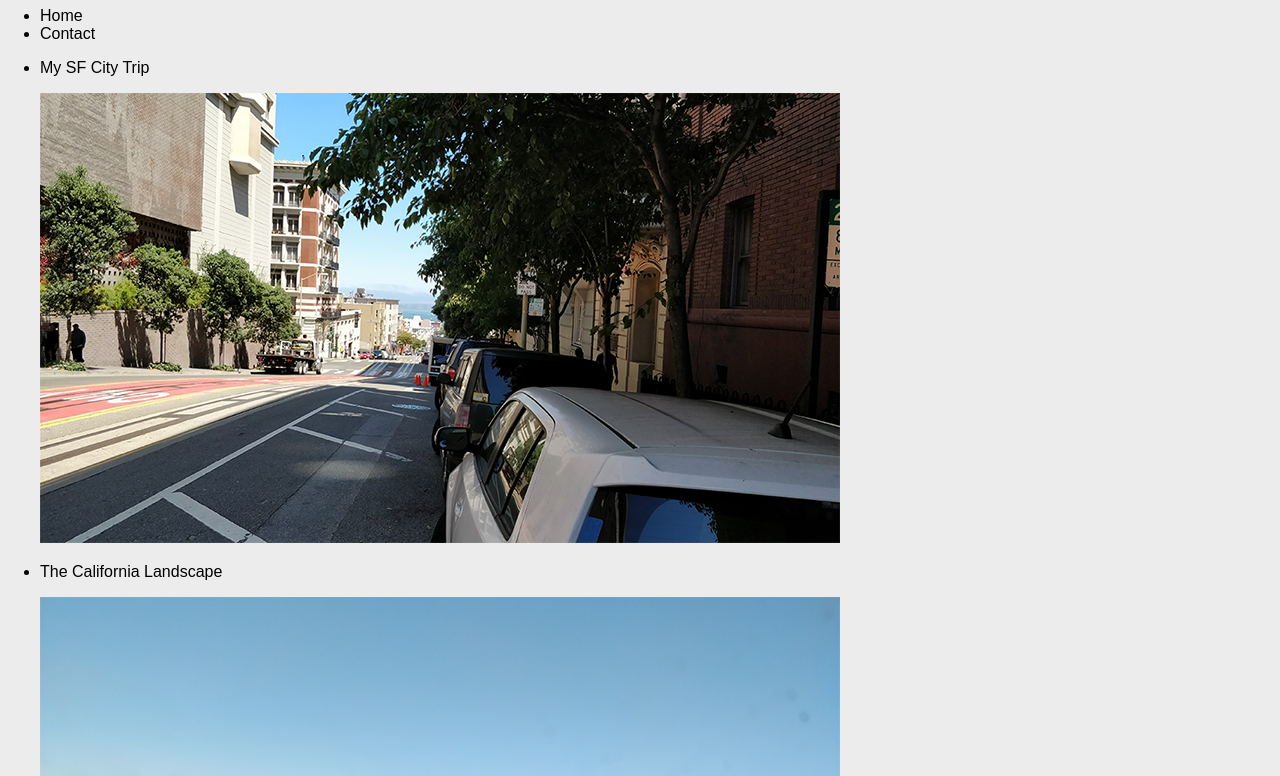
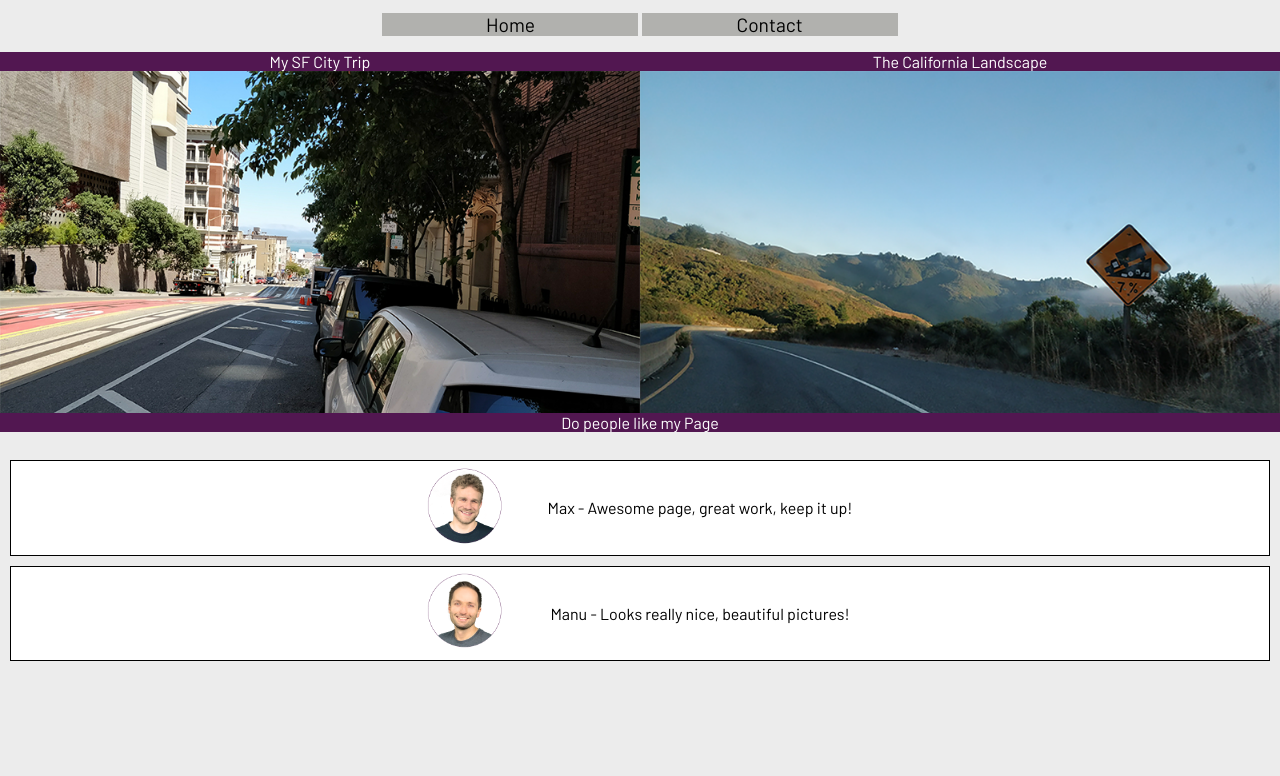
Before and after one commit to DPDivesh/IS445-HW2, a plain HTML site: page index.html in a window 1280 px wide. Shown: the part 73-849 px from the top of the page. After the commit the page ends 800 px from the top, so only its background shows below. Drawn offline with Linux system fonts and the light colour scheme.

Commit message:
HTML Fixes

```diff
--- a/index.html
+++ b/index.html
@@ -2,34 +2,39 @@
 <html>
     <head>
         <meta charset="UTF-8">
+        <meta name="viewport" content="width=device-width">
         <title>Our First Webpage</title>
         <link rel="shortcut icon" href="images/favicon.png">
         <link rel="stylesheet" href="style.css">
+        <link href="https://fonts.googleapis.com/css?family=Barlow" rel="stylesheet">
     </head>
     <body>
-        <!--<p>I should not be displayed</p>-->
-        <header> <h1>Mike's World</h1> </header>
+        <header class="fixed-bar"> <h1 class="page-title">Mike's World</h1> </header>
         <nav>
-            <ul>
+            <ul class="navigation">
                 <li>Home</li>
                 <li><a href="contact/index.html">Contact</a></li>
             </ul>
         </nav>
         <main>
-            <ul>
-                <li><p>My SF City Trip</p><div><img src="images/sf.png" alt="Image of the San Francisco streets"></div></li>
-                <li><p>The California Landscape</p><div><img src="images/california.png" alt="Image of the California streets"></div></li>
-            </ul>
-            <p>Do people like my Page</p>
+            <div class="trip-text">
+                <p>My SF City Trip</p>
+                <p>The California Landscape</p>
+            </div>
+            <div class="trip-images">
+                <img src="images/sf.png" alt="Image of the San Francisco streets">
+                <img src="images/california.png" alt="Image of the California streets">
+            </div>
+            <p class="feedback">Do people like my Page</p>
         </main>
         <footer>
-            <div>
+            <div class="review-clients">
                 <img src="images/image-max.png" alt="Image of Max">
-                <span>Max - Awesome page, great work, keep it up!</span>
+                <p>Max - Awesome page, great work, keep it up!</p>
             </div>
-            <div>
+            <div class="review-clients">
                 <img src="images/image-manu.png" alt="Image of Manu">
-                <span>Manu - Looks really nice, beautiful pictures!</span>
+                <p>Manu - Looks really nice, beautiful pictures!</p>
             </div>
         </footer>
     </body>
```
